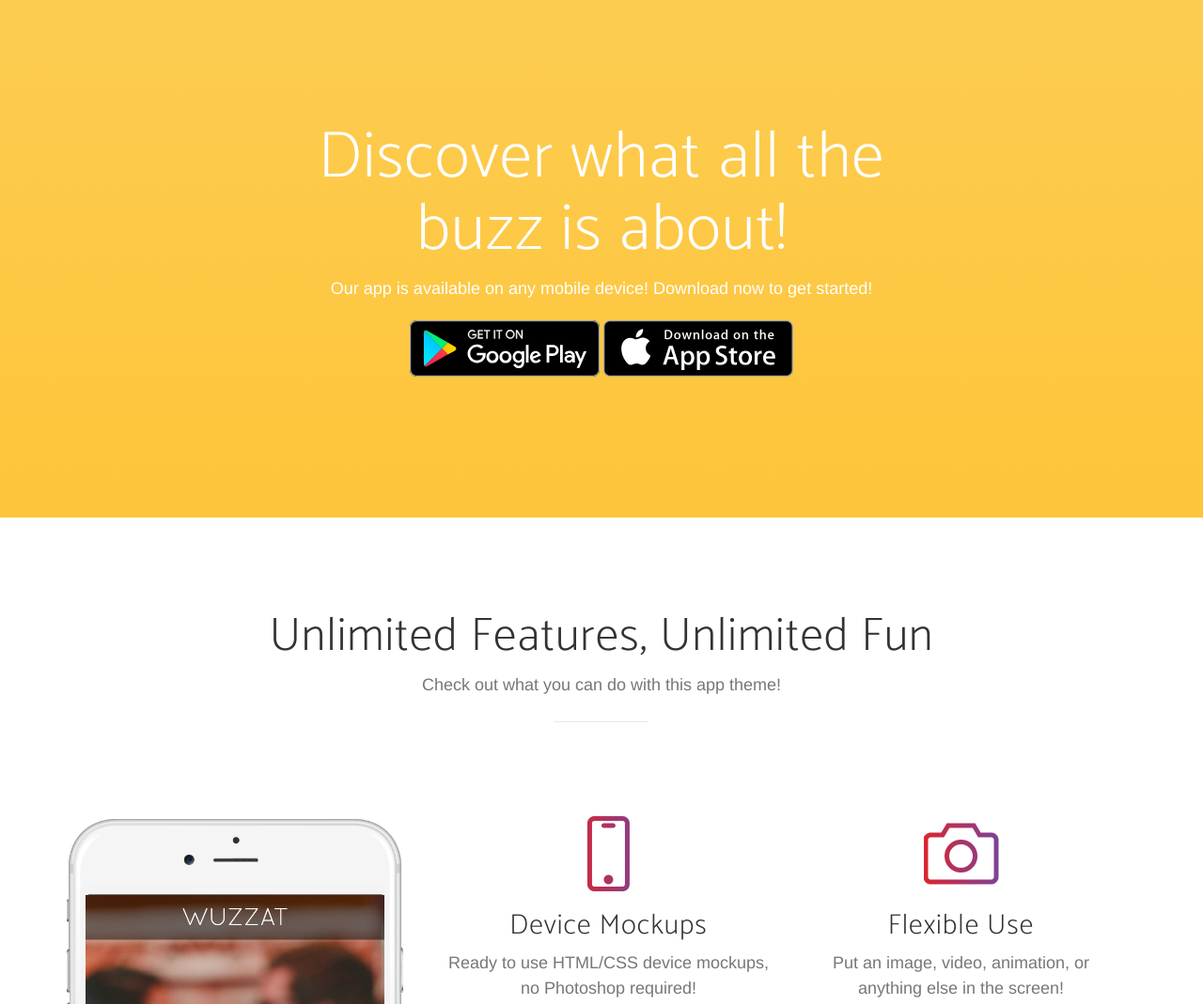
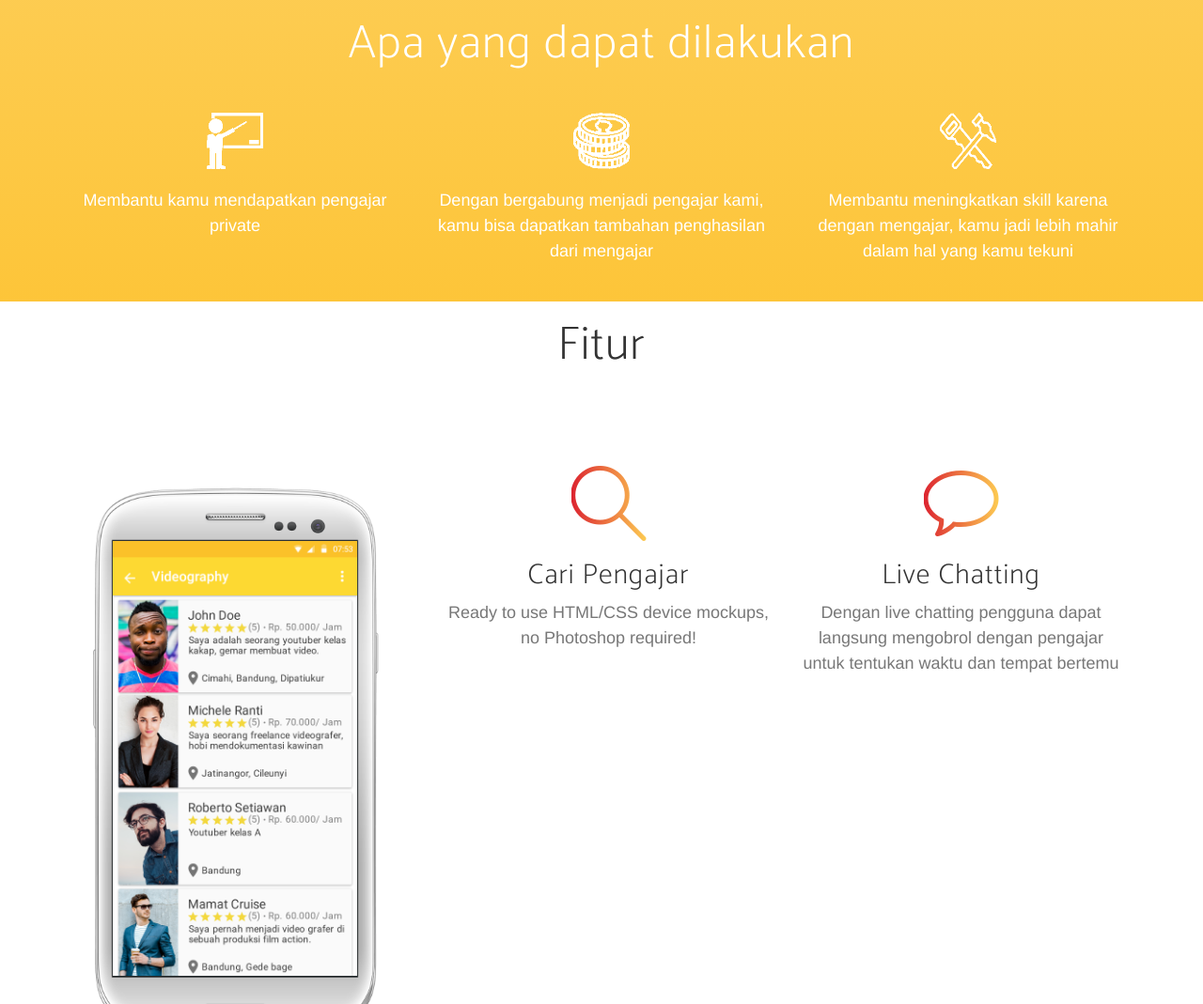
Before and after one commit to evangilang/beelajar-landing-page, a website: page index.html in a window 1280 px wide. Shown: the part 820-1889 px from the top of the page at 94% size. Drawn offline with nearby package versions, Linux system fonts and the light colour scheme; a web font is replaced by a local one.

Commit message:
push feature

```diff
--- a/css/new-age.css
+++ b/css/new-age.css
@@ -153,9 +153,9 @@ header {
   overflow-y: hidden;
   background: url("../img/bg-pattern.png"), #7b4397;
   /* fallback for old browsers */
-  background: url("../img/bg-pattern.png"), -webkit-linear-gradient(to left, #7b4397, #dc2430);
+  background: url("../img/bg-pattern.png"), -webkit-linear-gradient(to left, #fdcc52, #dc2430);
   /* Chrome 10-25, Safari 5.1-6 */
-  background: url("../img/bg-pattern.png"), linear-gradient(to left, #7b4397, #dc2430);
+  background: url("../img/bg-pattern.png"), linear-gradient(to left, #fdcc52, #dc2430);
   /* W3C, IE 10+/ Edge, Firefox 16+, Chrome 26+, Opera 12+, Safari 7+ */
   color: white;
 }
@@ -219,37 +219,42 @@ header .device-container .screen img {
   }
 }
 section {
-  padding: 100px 0;
+  padding: 20px 0;
 }
 section h2 {
   font-size: 50px;
 }
-section.download {
-  padding: 150px 0;
+section.apa-yang-dapat-dilakukan {
+  padding: 40px 0;
   position: relative;
 }
-section.download h2 {
-  margin-top: 0;
+section.apa-yang-dapat-dilakukan h2 {
+  margin-top: 30px;
   font-size: 50px;
 }
-section.download .badges .badge-link {
+section.apa-yang-dapat-dilakukan.badges .badge-link {
   display: block;
   margin-bottom: 25px;
 }
-section.download .badges .badge-link:last-child {
+section.apa-yang-dapat-dilakukan .badges .badge-link:last-child {
   margin-bottom: 0;
 }
-section.download .badges .badge-link img {
+section.apa-yang-dapat-dilakukan .badges .badge-link img {
   height: 30px;
 }
+
+
+
+
+
 @media (min-width: 768px) {
-  section.download .badges .badge-link {
+  section.apa-yang-dapat-dilakukan .badges .badge-link {
     display: inline-block;
     margin-bottom: 0;
   }
 }
 @media (min-width: 768px) {
-  section.download h2 {
+  section.apa-yang-dapat-dilakukan h2 {
     font-size: 70px;
   }
 }
@@ -285,7 +290,7 @@ section.features .feature-item h3 {
 section.features .feature-item i {
   font-size: 80px;
   background: -webkit-linear-gradient(to left, #7b4397, #dc2430);
-  background: linear-gradient(to left, #7b4397, #dc2430);
+  background: linear-gradient(to left, #fdcc52, #dc2430);
   -webkit-background-clip: text;
   -webkit-text-fill-color: transparent;
 }
--- a/css/style.css
+++ b/css/style.css
@@ -1,5 +1,7 @@
-.header-content-inner .badges .badge-link img {
-    padding: 10px;
+.header-content-inner .badges  {
+    padding: 0px;
+    height: 100px;
+    width: 150px;
 
 }
 
@@ -10,7 +12,62 @@
 }
 
 header .header-content .header-content-inner h1 {
+    font-size: 30px !important;
+}
 
-    font-size: 30px !important;
+section.apa-yang-dapat-dilakukan .dilakukan-item {
+  text-align: center;
+  margin-bottom: 100px;
+}
 
+section.apa-yang-dapat-dilakukan .device-container,
+section.apa-yang-dapat-dilakukan .feature-item {
+  max-width: 300px;
+  margin: 0 auto;
 }
+
+section.apa-yang-dapat-dilakukan  .dilakukan-item i {
+  font-size: 80px;
+  background: -webkit-linear-gradient(to left, #7b4397, #dc2430);
+  background: linear-gradient(to left, #fdcc52, #dc2430);
+  -webkit-background-clip: text;
+  -webkit-text-fill-color: transparent;
+}
+
+section.apa-yang-dapat-dilakukan .dilakukan-item p {
+  font-size: 30px;
+  color: white;
+}
+
+.text-primary {
+  color: white !important;
+}
+
+.teach {
+    margin-bottom: 20px;
+    height: 60px;
+    width: 60px;
+    margin-top: 35px;
+}
+
+.earn {
+    margin-bottom: 20px;
+    height: 60px;
+    width: 60px;
+    margin-top: 35px;
+}
+
+.skill {
+    margin-bottom: 20px;
+    height: 60px;
+    width: 60px;
+    margin-top: 35px;
+}
+
+
+@media (min-width: 992px) {
+  section.features .device-container,
+  section.features .feature-item {
+    max-width: none;
+  }
+}
--- a/index.html
+++ b/index.html
@@ -9,7 +9,7 @@
     <meta name="description" content="">
     <meta name="author" content="">
 
-    <title>New Age - Start Bootstrap Theme</title>
+    <title>Beelajar</title>
 
     <!-- Bootstrap Core CSS -->
     <link href="lib/bootstrap/css/bootstrap.min.css" rel="stylesheet">
@@ -29,7 +29,7 @@
 
     <!-- Theme CSS -->
     <link href="css/new-age.min.css" rel="stylesheet">
-
+    <link href="css/new-age.css" rel="stylesheet">
     <!-- HTML5 Shim and Respond.js IE8 support of HTML5 elements and media queries -->
     <!-- WARNING: Respond.js doesn't work if you view the page via file:// -->
     <!--[if lt IE 9]>
@@ -106,15 +106,33 @@
         </div>
     </header>
 
-    <section id="download" class="download bg-primary text-center">
+    <section id="apa-yang-dapat-dilakukan" class="bg-primary text-center">
         <div class="container">
             <div class="row">
-                <div class="col-md-8 col-md-offset-2">
-                    <h2 class="section-heading">Discover what all the buzz is about!</h2>
-                    <p>Our app is available on any mobile device! Download now to get started!</p>
-                    <div class="badges">
-                        <a class="badge-link" href="#"><img src="img/google-play-badge.svg" alt=""></a>
-                        <a class="badge-link" href="#"><img src="img/app-store-badge.svg" alt=""></a>
+                <div class="col-lg-12 ">
+                    <div class="section-heading">
+                        <h2>Apa yang dapat dilakukan </h2>
+                        <div class="row">
+                            <div class="col-md-4">
+                                <div class="dilakukan-item">
+                                    <img class= "teach"src="img/teach.png">
+                                    <p class="text-primary">Membantu kamu mendapatkan pengajar private</p>
+                                </div>
+                            </div>
+                            <div class="col-md-4">
+                                <div class="dilakukan-item">
+                                    <img class= "earn"src="img/earn.png">
+                                    <p class="text-primary">Dengan bergabung menjadi pengajar kami, kamu bisa dapatkan tambahan penghasilan  dari mengajar</p>
+                                </div>
+                            </div>
+                            <div class="col-md-4">
+                                <div class="dilakukan-item">
+                                    <img class= "skill" src="img/skill.png">
+                                    <p class="text-primary">Membantu meningkatkan skill karena dengan mengajar, kamu jadi lebih mahir dalam hal yang kamu tekuni</p>
+                                </div>
+                            </div>
+
+                        </div>
                     </div>
                 </div>
             </div>
@@ -126,20 +144,18 @@
             <div class="row">
                 <div class="col-lg-12 text-center">
                     <div class="section-heading">
-                        <h2>Unlimited Features, Unlimited Fun</h2>
-                        <p class="text-muted">Check out what you can do with this app theme!</p>
-                        <hr>
+                        <h2>Fitur</h2>
                     </div>
                 </div>
             </div>
             <div class="row">
                 <div class="col-md-4">
                     <div class="device-container">
-                        <div class="device-mockup iphone6_plus portrait white">
+                        <div class="device-mockup galaxy_s3 portrait white">
                             <div class="device">
                                 <div class="screen">
                                     <!-- Demo image for screen mockup, you can put an image here, some HTML, an animation, video, or anything else! -->
-                                    <img src="img/demo-screen-1.jpg" class="img-responsive" alt=""> </div>
+                                    <img src="img/tutor-list.png" class="img-responsive" alt=""> </div>
                                 <div class="button">
                                     <!-- You can hook the "home button" to some JavaScript events or just remove it -->
                                 </div>
@@ -152,34 +168,19 @@
                         <div class="row">
                             <div class="col-md-6">
                                 <div class="feature-item">
-                                    <i class="icon-screen-smartphone text-primary"></i>
-                                    <h3>Device Mockups</h3>
+                                    <i class="icon-magnifier text-primary"></i>
+                                    <h3>Cari Pengajar</h3>
                                     <p class="text-muted">Ready to use HTML/CSS device mockups, no Photoshop required!</p>
                                 </div>
                             </div>
                             <div class="col-md-6">
                                 <div class="feature-item">
-                                    <i class="icon-camera text-primary"></i>
-                                    <h3>Flexible Use</h3>
-                                    <p class="text-muted">Put an image, video, animation, or anything else in the screen!</p>
+                                    <i class="icon-bubble text-primary"></i>
+                                    <h3>Live Chatting</h3>
+                                    <p class="text-muted">Dengan live chatting pengguna dapat langsung mengobrol dengan pengajar untuk tentukan waktu dan tempat bertemu</p>
                                 </div>
                             </div>
                         </div>
-                        <div class="row">
-                            <div class="col-md-6">
-                                <div class="feature-item">
-                                    <i class="icon-present text-primary"></i>
-                                    <h3>Free to Use</h3>
-                                    <p class="text-muted">As always, this theme is free to download and use for any purpose!</p>
-                                </div>
-                            </div>
-                            <div class="col-md-6">
-                                <div class="feature-item">
-                                    <i class="icon-lock-open text-primary"></i>
-                                    <h3>Open Source</h3>
-                                    <p class="text-muted">Since this theme is MIT licensed, you can use it commercially!</p>
-                                </div>
-                            </div>
                         </div>
                     </div>
                 </div>
```
Also changed, not shown: css/new-age.min.css, img/earn.png (added), img/skill.png (added), img/teach.png (added), img/tutor-list.png (added).
